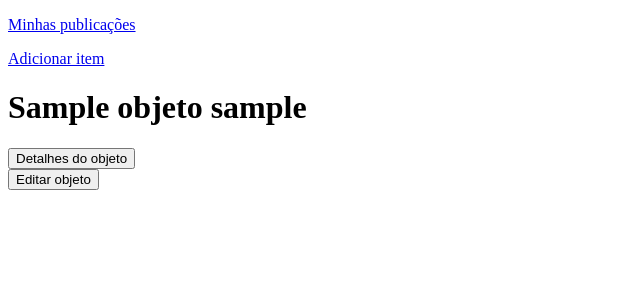
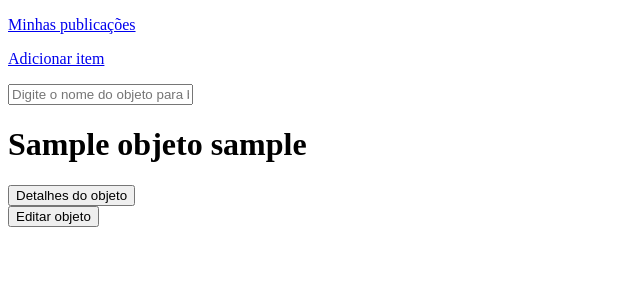
Before and after one commit to brunomalheiros/IFinder, a Django app: page /lista-de-itens/ in a window 1280 px wide. Shown: the top 300 px of the page, without its empty margins (0-640 px from the left). Run offline with Django 3.2, Linux system fonts and the light colour scheme; a user stored in the database is signed in; tables that the repository leaves empty hold one stand-in row (values such as "Sample post").

Commit message:
adicionando os sistema de busca

```diff
--- a/achadoseperdidos/templates/listadeitens.html
+++ b/achadoseperdidos/templates/listadeitens.html
@@ -1,4 +1,5 @@
 <!DOCTYPE html>
+{% load static %}
 <html>
   <head>
     <meta charset="utf-8">
@@ -6,8 +7,13 @@
 
   </head>
   <body>
+
     <p> <a class="nav-link" href="/minhas-publicacoes">Minhas publicações</a></p>
     <p> <a class="nav-link" href="/adicionar-item">Adicionar item</a></p>
+    <form method="GET" id="search-form">
+        <input class="form-control" type="text" id="search" name="search" placeholder="Digite o nome do objeto para buscar..." value="{{ request.GET.search }}">
+        <i class="fas fa-search" id="search-btn"></i>
+     </form>
     {% for objeto in objetos %}
     <h1>
     {{ objeto.nome }}
@@ -17,5 +23,6 @@
     <a href="/detalhes-do-item/{{ objeto.id }}"><button> Detalhes do objeto </button></a><br>
     <a href="/editar-item/{{ objeto.id }}"><button> Editar objeto </button></a><br>
     {% endfor %}
+    <script src="{% static 'js/scripts.js' %}"></script>
   </body>
 </html>
--- a/achadoseperdidos/views.py
+++ b/achadoseperdidos/views.py
@@ -29,8 +29,17 @@ def adicionaritem(request):
 
 @login_required
 def listadeitens(request):
-    objetos = Objeto.objects.all()
+    search = request.GET.get('search')
+    if search:
+
+        objetos = Objeto.objects.filter(nome__icontains=search)
+
+    else:
+
+        objetos = Objeto.objects.all()
+
     return render(request, 'listadeitens.html', {'objetos': objetos})
+
 
 @login_required
 def myposts(request):
```
